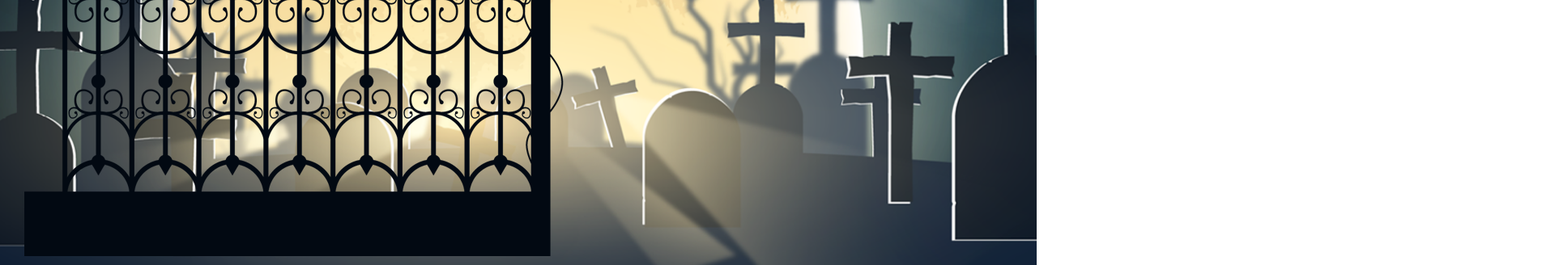
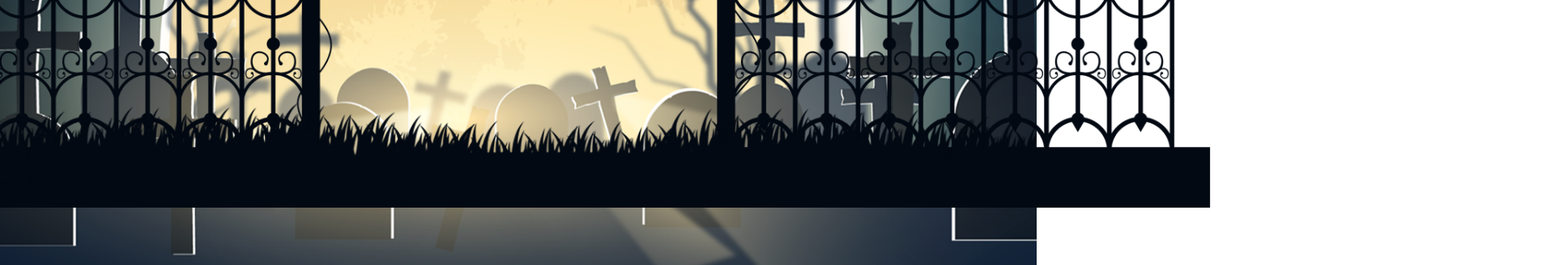
Before and after one commit to padfoot-12/parallax-website, a plain HTML site: page index.html in a window 1280 px wide. Shown: the part 472-800 px from the top of the page at 81% size, 1920 px wide, since content can reach past the window. Drawn offline with Linux system fonts and the light colour scheme.

Commit message:
Styled parallax section images

```diff
--- a/styles.css
+++ b/styles.css
@@ -9,6 +9,7 @@
 
 body {
     min-height: 100vh;
+    overflow-x: hidden;
 }
 
 header {
@@ -81,3 +82,19 @@ header {
     color: #1b283a;
     text-shadow: 2px 4px 5px #f9f9f9;
 }
+
+.parallax img {
+    position: absolute;
+    top: 0;
+    left: 0;
+    width: 100%;
+    pointer-events: none;
+}
+
+.parallax img#gate-left {
+    transform: translateX(-282px);
+}
+
+.parallax img#gate-right {
+    transform: translateX(305px);
+}
```
